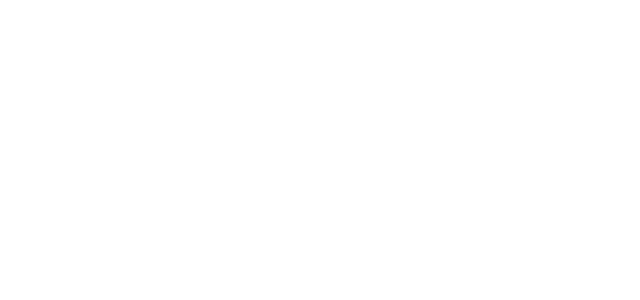
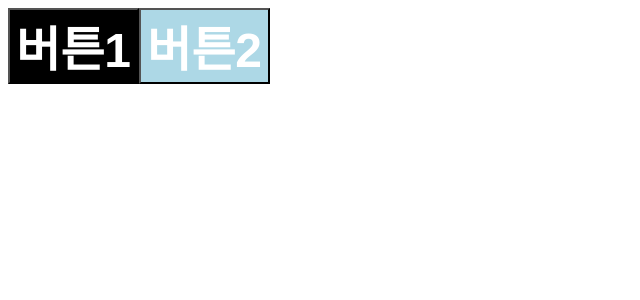
Before and after one commit to hagop5989/react20240509, a React (Vite) app: page / in a window 1280 px wide. Shown: the top 300 px of the page, without its empty margins (0-640 px from the left). Built offline with nearby package versions, Linux system fonts and the light colour scheme.

Commit message:
20240510 react 문법공부 - style props 응용 연습완료 (학원)

```diff
--- a/src/App.jsx
+++ b/src/App.jsx
@@ -1,7 +1,36 @@
 import React from "react";
 
+function MyButton({ name, sx }) {
+  return (
+    <button onClick={() => console.log("clicked!!")} style={sx}>
+      {name}{" "}
+    </button>
+  );
+}
+
 function App(props) {
-  return <div></div>;
+  return (
+    <div>
+      <MyButton
+        name={"버튼1"}
+        sx={{
+          backgroundColor: "black",
+          color: "white",
+          fontSize: "3rem",
+          fontWeight: "bold",
+        }}
+      />
+      <MyButton
+        name={"버튼2"}
+        sx={{
+          backgroundColor: "lightblue",
+          color: "white",
+          fontSize: "3rem",
+          fontWeight: "bold",
+        }}
+      />
+    </div>
+  );
 }
 
 export default App;
```
